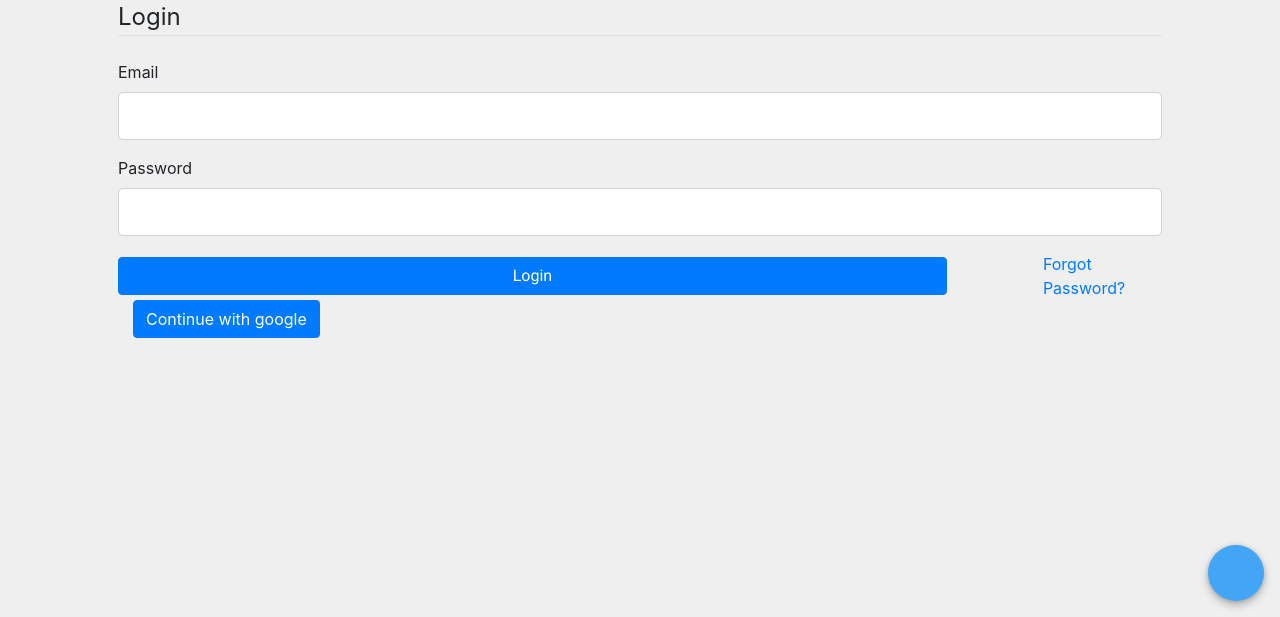
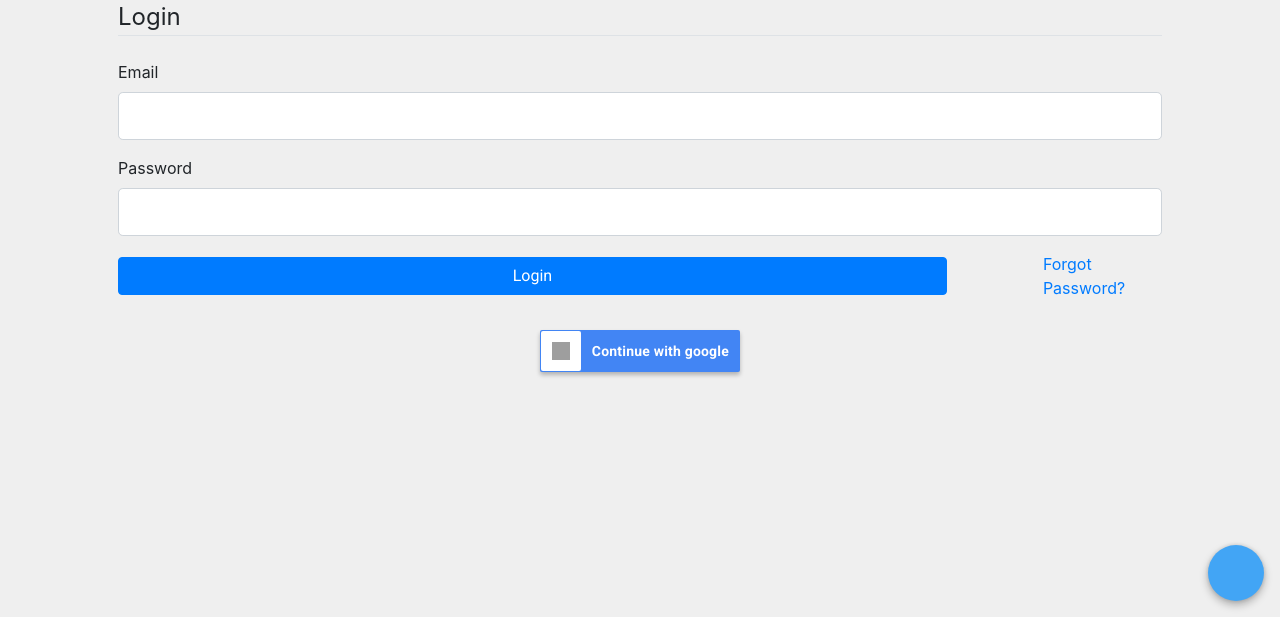
Before and after one commit to usman-monir/devarx, a Flask app: page /login in a window 1280 px wide. Shown: the part 183-800 px from the top of the page. Run offline with Flask 3, Linux system fonts and the light colour scheme; some libraries are stand-ins or nearby versions; grey boxes are pictures that could not be loaded.

Commit message:
Done Login, Sign Up, Connections and Basic Chat

```diff
--- a/forms.py
+++ b/forms.py
@@ -12,15 +12,15 @@ class GroupForm(FlaskForm):
 class SignupForm(FlaskForm):
     username = StringField(label="Username", validators=[DataRequired(), Length(min=5, max=25)])
     email = EmailField(label="Email", validators=[DataRequired(), Email()])
-    password = PasswordField(label="Password", validators=[DataRequired(), Length(min=4, max=12)])
-    confirm_password = PasswordField(label=" Confirm Password", validators=[DataRequired(), EqualTo('password')])
-    submit=SubmitField(label='Sign Up',validators=[DataRequired()])
+    password = PasswordField(label="Password", validators=[DataRequired(), Length(min=4, max=12), EqualTo("confirm_password")])
+    confirm_password = PasswordField(label="Confirm Password", validators=[DataRequired(),  Length(min=4, max=12),  EqualTo("password")])
+    submit=SubmitField(label='Sign Up')
 
 
 class LoginForm(FlaskForm):
     email = EmailField(label="Email", validators=[DataRequired(), Email()])
     password = PasswordField(label="Password", validators=[DataRequired(), Length(min=4, max=12)])
-    submit = SubmitField(label='Login',validators=[DataRequired()])
+    submit = SubmitField(label='Login')
 
 
 class ResetRequestForm(FlaskForm):
--- a/routes.py
+++ b/routes.py
@@ -11,7 +11,6 @@ from pip._vendor import cachecontrol
 import google.auth.transport.requests
 from string import ascii_uppercase
 from datetime import datetime
-import random
 import os
 import pathlib
 import requests
@@ -69,6 +68,7 @@ def google_login():
 def callback():
     try:
         if session.get("state") != request.args.get("state"):
+            flash("Please Login again Due to some Security Issue!", "warning")
             return redirect(url_for("login"))
 
         flow.fetch_token(authorization_response=request.url)
@@ -82,35 +82,43 @@ def callback():
             id_token=credentials._id_token,
             request=token_request,
             audience=GOOGLE_CLIENT_ID,
-            clock_skew_in_seconds=-1,
+            clock_skew_in_seconds=2,
         )
         print(id_info)
         session["email"] = id_info.get("email")
         session["name"] = id_info.get("name")
         usersHandler = Users()
-        res = usersHandler.insertToUsers(id_info.get("name") , id_info.get("email"), "1234")
-        flash(res[0], res[1])
+        addedAlready =  usersHandler.verify(id_info.get("email"))
+        if not addedAlready:
+            res = usersHandler.insertToUsers(id_info.get("name") , id_info.get("email"), "1234")
+            flash(res[0], res[1])
         id = usersHandler.getUserId(id_info.get("email"), "1234")
         session["id"] = id
-        GroupForm = GroupForm()
-        return render_template("homepage.html", form=GroupForm, title="Home", name=session.get("name"))
+        session["login_with_google"] = True
+        return redirect(url_for("homepage"))
     except Exception as e:
         flash("SECURITY CHECK: " + str(e), "danger")
+        print("SECURITY CHECK: " + str(e), "danger")
     return redirect(url_for("login"))
 
 
 @app.route("/", methods=["GET", "POST"])
 def homepage():
     if session.get("email") is None or session.get("name") is None:
+        print("redirecting to login")
         return redirect(url_for("login"))
+    if session.get("login_with_google"):
+        flash("Logged in with Google", "success")
+    else:
+        flash("Logged in with Email Successfully", "success")
     form = GroupForm()
     if request.method == "POST":
+        print("Post request")
         name = form.name.data
         description = form.description.data
-
         usersHandler = Users()
         res = usersHandler.createGroup(name, description)
-        flash(res[0],[1])
+        flash(res[0],res[1])
         return redirect(url_for("room", room_id=1))
     return render_template("homepage.html", form= form, title= "Home")
 
@@ -134,33 +142,35 @@ def room():
 def signup():
     session.clear()
     form = SignupForm()
-    usersHandler = Users()
-    if form.validate_on_submit():
-        res = usersHandler.insertToUsers(form.username.data, form.email.data, form.password.data)
-        if res:
-            flash(res, "danger")
-        else:
-            return redirect(url_for("login"))
+    if request.method == "POST":
+        print(form.errors, form.validate_on_submit())
+        print(form.username.data, form.email.data, form.password.data, form.confirm_password.data)
+        if len(form.password.data) >= 4 and form.password.data == form.confirm_password.data:
+            print("validated")
+            usersHandler = Users()
+            res = usersHandler.insertToUsers(form.username.data, form.email.data, form.password.data)
+            return redirect(url_for("login", mssg=res[0], type=res[1]))
     return render_template('Signup.html', title="Signup", form=form)
 
 
 @app.route('/login', methods=['GET', 'POST'])
 def login():
-    form = LoginForm()
+    session.clear()
+    if request.args.get("mssg"):
+        flash(request.args.get("mssg"), request.args.get("type"))
+    loginForm = LoginForm()
     if request.method == "POST":
-        if form.validate_on_submit():
             usersHandler = Users()
-            userData = usersHandler.login(form.email.data, form.password.data)
+            userData = usersHandler.login(loginForm.email.data, loginForm.password.data)
+            print("User Data:", userData)
             if userData:
                 session['id'] = userData[0]
                 session['name'] = userData[1]
                 session['email'] = userData[2]
-                flash("Logged in successfully!", "success")
-                return redirect(url_for("homepage"))
-            else:
-                flash("Incorrect email or password!", "danger")
-                return redirect(url_for("login"))
-    return render_template('login.html', title="Login", form=form)
+                session["login_with_google"] = False
+                return redirect(url_for('homepage'))
+            return redirect(url_for("login", mssg="Incorrect email or password!", type="danger"))
+    return render_template('login.html', title="Login", form=loginForm)
 
 
 @app.route('/reset_password', methods=['GET', 'POST'])
@@ -304,6 +314,7 @@ def notifications():
     if "id" in session:
         usersHandler = Users()
         pendingRequests = usersHandler.getPendingRequests(session.get("id"))
+        print("pending requests:", pendingRequests, " id: ", session.get("id"))
         usersData = []
         for request in pendingRequests:
             usersData.append(usersHandler.getUserData(request[0]))
@@ -368,19 +379,21 @@ def startChat():
 
 @socketIO.on("connect")
 def connect():
-    room_id = session.get("room_id")
-    id = session.get("id")
-    name = session.get("name")
-    if room_id is None or id is None:
-        flash("Cannot connect with socketIO", "danger")
-        print("Cannot connect with socketIO")
-        return
+    if "id" in session:
+        room_id = session.get("room_id")
+        id = session.get("id")
+        name = session.get("name")
+        if room_id is None or id is None:
+            flash("Cannot connect with socketIO", "danger")
+            print("Cannot connect with socketIO")
+            return
 
-    flash("Connected Successfully", "success")
-    join_room(room_id)
-    socketIO.emit( "joinOrLeave", {"name": name, "message": " online "}, to=room_id)
-    print(f"{name} has joined the room-{room_id}")
-
+        flash("Connected Successfully", "success")
+        join_room(room_id)
+        socketIO.emit( "joinOrLeave", {"name": name, "message": " online "}, to=room_id)
+        print(f"{name} has joined the room-{room_id}")
+    else:
+        flash("Cannot connect cz user is not login!", "danger")
 
 @socketIO.on("disconnect")
 def disconnect():
--- a/static/css/recentChats.css
+++ b/static/css/recentChats.css
@@ -31,7 +31,7 @@ h2,h3{
 }
 .recents li img{
     border-radius:50%;
-	margin-left:20px;
+	margin-left:30px;
 	margin-right:8px;
 }
 .recents li div{
--- a/static/css/style.css
+++ b/static/css/style.css
@@ -1,20 +1,18 @@
-*
-{
-    margin: 0;
-    padding: 0;
-    box-sizing: border-box;
+* {
+	margin: 0;
+	padding: 0;
+	box-sizing: border-box;
 }
 
-body{
-    color: rgb(35, 35, 35);
+body {
+	color: rgb(35, 35, 35);
 }
 
-.container{
-    max-width:900px;
+.container {
+	max-width: 900px;
 }
 
-.room-form
-{
+.room-form {
 	max-width: 700px;
 }
 
@@ -67,8 +65,7 @@ body{
 	margin: 8px 4px;
 }
 
-.incoming_msg_username
-{
+.incoming_msg_username {
 	color: #4f67a9b4;
 	font-size: 10px;
 	margin: 8px 0 0;
@@ -78,13 +75,13 @@ body{
 	width: 50%;
 }
 
-.mssgs{
+.mssgs {
 	float: left;
-	width:60%;
+	width: 60%;
 }
 
 .sent_msg p {
-	background:#0465ac;
+	background: #0465ac;
 	border-radius: 12px 15px 15px 0;
 	font-size: 14px;
 	margin: 0;
@@ -110,20 +107,20 @@ body{
 	font-size: 15px;
 	min-height: 48px;
 	width: 97%;
-	outline:none;
+	outline: none;
 }
 
 .type_msg {
 	background-color: #edecec;
 	border-top: 1px solid #eae8e8;
 	position: relative;
-    margin-top: 15px;
+	margin-top: 15px;
 	margin-left: 10px;
 }
 
 .msg_send_btn {
 	background: #05728f none repeat scroll 0 0;
-	border:none;
+	border: none;
 	border-radius: 50%;
 	color: #fff;
 	cursor: pointer;
@@ -148,3 +145,50 @@ body{
 	overflow-y: scroll;
 	overflow-x: auto;
 }
+
+.google-btn {
+	width: 200px;
+	height: 42px;
+	background-color: #4285f4;
+	border-radius: 2px;
+	box-shadow: 0 3px 4px 0 rgba(0, 0, 0, .25);
+	display: block;
+	margin: 30px auto;
+}
+
+.google-icon-wrapper {
+	position: absolute;
+	margin-top: 1px;
+	margin-left: 1px;
+	width: 40px;
+	height: 40px;
+	border-radius: 2px;
+	background-color: #fff;
+}
+
+.google-icon {
+	position: absolute;
+	margin-top: 11px;
+	margin-left: 11px;
+	width: 18px;
+	height: 18px;
+}
+
+.btn-text {
+	float: right;
+	margin: 11px 11px 0 0;
+	color: #fff;
+	font-size: 14px;
+	letter-spacing: 0.2px;
+	font-family: "Roboto";
+}
+
+.google-btn:hover {
+	box-shadow: 0 0 6px #4285f4;
+}
+
+.google-btn:active {
+	background: #1669F2;
+}
+
+@import url(https://fonts.googleapis.com/css?family=Roboto:500);
--- a/templates/Signup.html
+++ b/templates/Signup.html
@@ -1,7 +1,7 @@
 {% extends "base.html" %}
 {% block content%}
-    <form method="post" action="/signup">
-        {{ form.hidden_tag() }}
+    <form action="/signup" method="POST" novalidate>
+        {{ form.csrf_token }}
         <fieldset>
             <legend class="border-bottom mb-4">Sign Up</legend>
             {{ form.username.label(class="form-control-label") }}
@@ -35,10 +35,8 @@
                     {% endfor %}
                 {% else %}
                     {{ form.password(class="form-control form-control-lg") }}
-
                 {% endif %}
             </div>
-
             <div class="form-group">
                 {{ form.confirm_password.label(class="form-control-label") }}
                 {% if form.confirm_password.errors %}
--- a/templates/chat.html
+++ b/templates/chat.html
@@ -10,7 +10,7 @@
                 {% for connection in connections %}
                 <button type="submit" class="recentsBtn" name="id" value="{{connection[0]}}" >
                     <li>
-                        <img src="https://s3-us-west-2.amazonaws.com/s.cdpn.io/1940306/chat_avatar_05.jpg" alt="">
+                        <img src="https://s3-us-west-2.amazonaws.com/s.cdpn.io/1940306/chat_avatar_05.jpg" alt="profile pic">
                         <div>
                             <h2>{{ connection[1]}}</h2>
                         </div>
@@ -29,7 +29,7 @@
                 {% for group in groups %}
                 <button type="submit" class="recentsBtn" name="id" value="{{group[0]}}" >
                     <li>
-                        <img src="https://s3-us-west-2.amazonaws.com/s.cdpn.io/1940306/chat_avatar_06.jpg" alt="">
+                        <img src="https://s3-us-west-2.amazonaws.com/s.cdpn.io/1940306/chat_avatar_06.jpg" alt="profile pic">
                         <div>
                             <h2>{{ group[1]}}</h2>
                             <small>{{ group[2]}}</small>
--- a/templates/homepage.html
+++ b/templates/homepage.html
@@ -4,13 +4,12 @@
     <h4 class="mb-4 text-muted">CREATE A PUBLIC GROUP</h4>
     <div class="form-group">
         <p class="text-muted">Group Title</p>
-        {{ form.name(class="form-control", value= name, placeholder="title..")}}
+        {{ form.name(class="form-control", placeholder="title..")}}
     </div>
     <div class="form-group">
         <p class="text-muted">Group Description</p>
         {{ form.description(class="form-control", value= description, placeholder="description..")}}
         </div>
-    <!-- <button type="submit" name="join" class="btn btn-primary">Join Room</button> -->
     <button type="submit" name="create" class="btn btn-success">Create</button>
   </form>
   {{ response }}
--- a/templates/login.html
+++ b/templates/login.html
@@ -1,14 +1,13 @@
-{% extends "base.html" %}
-{% block content%}
-    <form method="post" action="/login">
+{% extends "base.html" %} {% block content%}
+<form method="POST" action="/login">
   {{ form.hidden_tag() }}
   <fieldset>
     <legend class="border-bottom mb-4">Login</legend>
 
     <div class="form-group">
-        {{ form.email.label(class="form-control-label") }} {% if
-        form.email.errors %} {{ form.email(class="form-control
-        form-control-lg is-invalid") }} {% for error in form.email.errors %}
+      {{ form.email.label(class="form-control-label") }} {% if form.email.errors
+      %} {{ form.email(class="form-control form-control-lg is-invalid") }} {%
+      for error in form.email.errors %}
       <span>{{ error }}</span>
       {% endfor %} {% else %} {{ form.email(class="form-control
       form-control-lg") }} {% endif %}
@@ -17,8 +16,7 @@
     <div class="form-group">
       {{ form.password.label(class="form-control-label") }} {% if
       form.password.errors %} {{ form.password(class="form-control
-        form-control-lg is-invalid") }} {% for error in form.password.errors
-        %}
+      form-control-lg is-invalid") }} {% for error in form.password.errors %}
       <span>{{ error }}</span>
       {% endfor %} {% else %} {{ form.password(class="form-control
       form-control-lg") }} {% endif %}
@@ -27,10 +25,18 @@
 
   <div class="d-flex align-items-center">
     {{ form.submit(class="btn btn-primary mr-5") }}
-        <a class="link ml-5" href="{{ url_for('reset_request')}}">Forgot Password?</a>
+    <a class="link ml-5" href="{{ url_for('reset_request')}}"
+      >Forgot Password?</a
+    >
   </div>
-    <div class="container">
-        <a href="{{url_for('google_login')}}" class="btn btn-primary">Continue with google</a>
+    <a class="google-btn" href="{{url_for('google_login')}}">
+      <div class="google-icon-wrapper">
+        <img
+          class="google-icon"
+          src="https://upload.wikimedia.org/wikipedia/commons/5/53/Google_%22G%22_Logo.svg"
+        />
       </div>
+      <p class="btn-text"><b>Continue with google</b></p>
+    </a>
 </form>
 {% endblock %}
--- a/templates/room.html
+++ b/templates/room.html
@@ -11,8 +11,7 @@
                 {% for connection in connections %}
                 <button type="submit" class="recentsBtn" name="id" value="{{connection[0]}}" >
                     <li>
-
-                        <img src="https://s3-us-west-2.amazonaws.com/s.cdpn.io/1940306/chat_avatar_05.jpg" alt="">
+                        <img src="https://s3-us-west-2.amazonaws.com/s.cdpn.io/1940306/chat_avatar_05.jpg" alt="profile pic">
                         <div>
                             <h2>{{ connection[1]}}</h2>
                         </div>
@@ -32,7 +31,7 @@
                 {% for group in groups %}
                 <button type="submit" class="recentsBtn" name="id" value="{{group[0]}}" >
                     <li>
-                        <img src="https://s3-us-west-2.amazonaws.com/s.cdpn.io/1940306/chat_avatar_06.jpg" alt="">
+                        <img src="https://s3-us-west-2.amazonaws.com/s.cdpn.io/1940306/chat_avatar_06.jpg" alt="profile pic">
                         <div>
                             <h2>{{ group[1]}}</h2>
                             <small>{{ group[2]}}</small>
```
Also changed, not shown: models.py (+10 -5 lines). Lines whose indentation alone changed are shown as unchanged.
